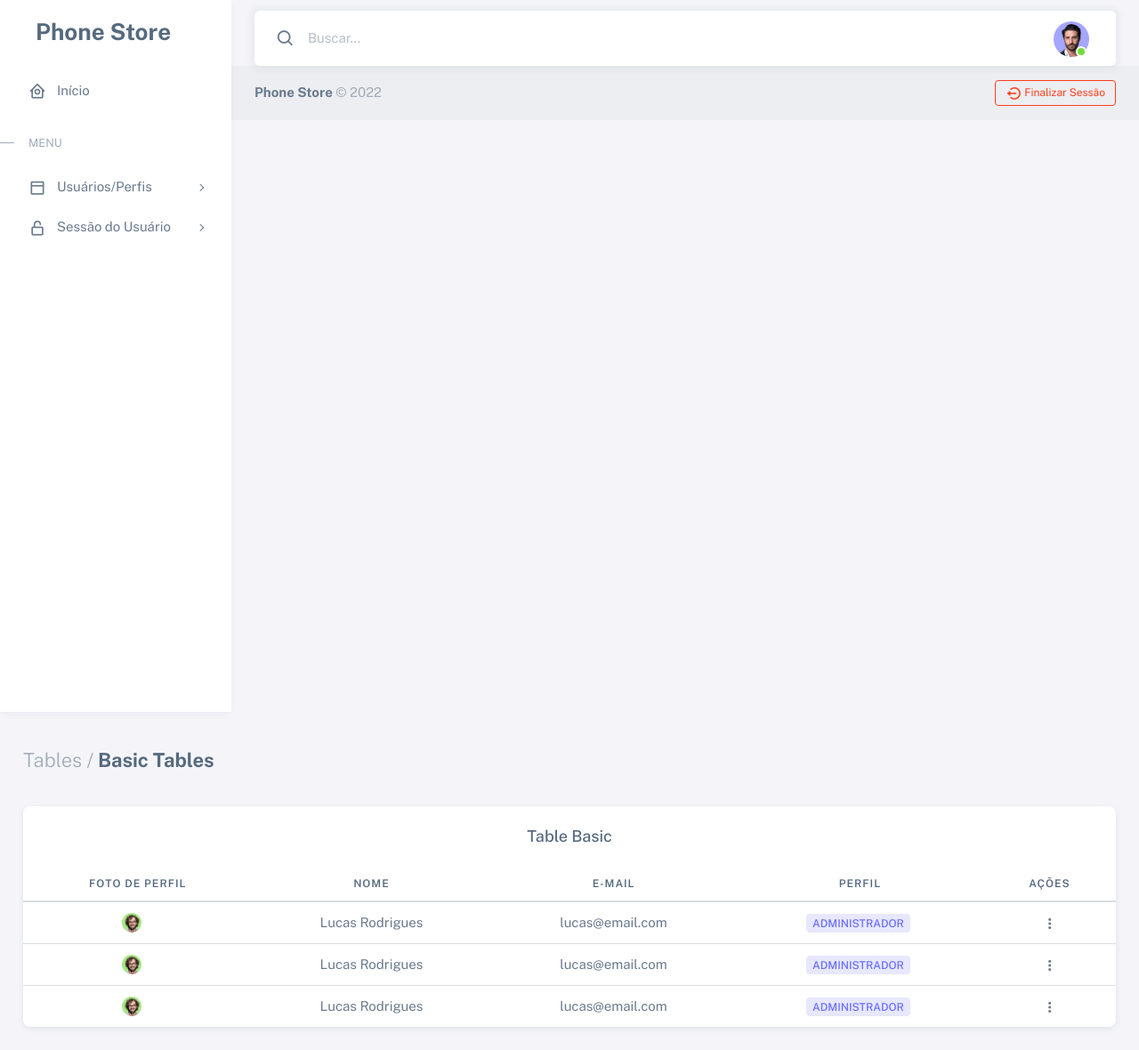
After one commit to CLucasrodrigues22/Phone-Store, a PHP site: template resources/views/users/index.phtml in a window 1280 px wide. The commit adds this page. Shown: the whole page at 89% size. Run offline with PHP 8.4, Linux system fonts and the light colour scheme; the template is opened without the code that fills it, so the values that code supplies are empty.

Commit message:
Implementando cadastro de usuários 0.4

```diff
--- a/resources/layouts/header.phtml
+++ b/resources/layouts/header.phtml
@@ -79,23 +79,23 @@
                         </a>
                         <ul class="menu-sub">
                             <li class="menu-item">
-                                <a href="/signin" class="menu-link">
+                                <a href="/listusers" class="menu-link">
+                                    <div data-i18n="listusers">Lista de Usuários</div>
+                                </a>
+                            </li>
+                            <li class="menu-item">
+                                <a href="/createusers" class="menu-link">
                                     <div data-i18n="newusers">Novo Usuário</div>
                                 </a>
                             </li>
                             <li class="menu-item">
                                 <a href="" class="menu-link">
-                                    <div data-i18n="allusers">Lista de Usuários</div>
+                                    <div data-i18n="profileslist">Lista de Perfis</div>
                                 </a>
                             </li>
                             <li class="menu-item">
                                 <a href="" class="menu-link">
                                     <div data-i18n="profiles">Novo Perfil</div>
-                                </a>
-                            </li>
-                            <li class="menu-item">
-                                <a href="" class="menu-link">
-                                    <div data-i18n="profileslist">Lista de Perfis</div>
                                 </a>
                             </li>
                         </ul>
@@ -198,7 +198,9 @@
                     </div>
                 </nav>
 
-                <!-- / Navbar -->
+            <div class="content-wrapper">
+
+
                 <?= $this->content() ?>
 
                 <!-- Footer -->
--- /dev/null
+++ b/resources/views/users/index.phtml
@@ -0,0 +1,96 @@
+<div class="container-xxl flex-grow-1 container-p-y">
+  <h4 class="fw-bold py-3 mb-4"><span class="text-muted fw-light">Tables /</span> Basic Tables</h4>
+
+  <!-- Basic Bootstrap Table -->
+  <div class="card text-center">
+    <h5 class="card-header">Table Basic</h5>
+    <div class="table-responsive text-nowrap">
+      <table class="table">
+        <thead>
+          <tr>
+            <th>Foto de perfil</th>
+            <th>Nome</th>
+            <th>E-mail</th>
+            <th>Perfil</th>
+            <th>Ações</th>
+          </tr>
+        </thead>
+        <tbody class="table-border-bottom-0">
+          <tr>
+            <td class="pl-2">
+              <ul class="list-unstyled users-list m-0 avatar-group d-flex" style="padding-left: 41%;padding-right: 41%;">
+                <li data-bs-toggle="tooltip" data-popup="tooltip-custom" data-bs-placement="top"
+                  class="avatar avatar-xs pull-up" title="Lucas Rodrigues">
+                  <img src="../assets/img/avatars/5.png" alt="Avatar" class="rounded-circle" />
+                </li>
+              </ul>
+            </td>
+            <td>Lucas Rodrigues</td>
+            <td>lucas@email.com</td>
+            <td><span class="badge bg-label-primary me-1">Administrador</span></td>
+            <td>
+              <div class="dropdown">
+                <button type="button" class="btn p-0 dropdown-toggle hide-arrow" data-bs-toggle="dropdown">
+                  <i class="bx bx-dots-vertical-rounded"></i>
+                </button>
+                <div class="dropdown-menu">
+                  <a class="dropdown-item" href="javascript:void(0);"><i class="bx bx-edit-alt me-1"></i>Editar</a>
+                  <a class="dropdown-item" href="javascript:void(0);"><i class="bx bx-trash me-1"></i>Deletar</a>
+                </div>
+              </div>
+            </td>
+          </tr>
+          <tr>
+            <td class="pl-2">
+              <ul class="list-unstyled users-list m-0 avatar-group d-flex" style="padding-left: 41%;padding-right: 41%;">
+                <li data-bs-toggle="tooltip" data-popup="tooltip-custom" data-bs-placement="top"
+                  class="avatar avatar-xs pull-up" title="Lucas Rodrigues">
+                  <img src="../assets/img/avatars/5.png" alt="Avatar" class="rounded-circle" />
+                </li>
+              </ul>
+            </td>
+            <td>Lucas Rodrigues</td>
+            <td>lucas@email.com</td>
+            <td><span class="badge bg-label-primary me-1">Administrador</span></td>
+            <td>
+              <div class="dropdown">
+                <button type="button" class="btn p-0 dropdown-toggle hide-arrow" data-bs-toggle="dropdown">
+                  <i class="bx bx-dots-vertical-rounded"></i>
+                </button>
+                <div class="dropdown-menu">
+                  <a class="dropdown-item" href="javascript:void(0);"><i class="bx bx-edit-alt me-1"></i>Editar</a>
+                  <a class="dropdown-item" href="javascript:void(0);"><i class="bx bx-trash me-1"></i>Deletar</a>
+                </div>
+              </div>
+            </td>
+          </tr>
+          <tr>
+            <td class="pl-2">
+              <ul class="list-unstyled users-list m-0 avatar-group d-flex" style="padding-left: 41%;padding-right: 41%;">
+                <li data-bs-toggle="tooltip" data-popup="tooltip-custom" data-bs-placement="top"
+                  class="avatar avatar-xs pull-up" title="Lucas Rodrigues">
+                  <img src="../assets/img/avatars/5.png" alt="Avatar" class="rounded-circle" />
+                </li>
+              </ul>
+            </td>
+            <td>Lucas Rodrigues</td>
+            <td>lucas@email.com</td>
+            <td><span class="badge bg-label-primary me-1">Administrador</span></td>
+            <td>
+              <div class="dropdown">
+                <button type="button" class="btn p-0 dropdown-toggle hide-arrow" data-bs-toggle="dropdown">
+                  <i class="bx bx-dots-vertical-rounded"></i>
+                </button>
+                <div class="dropdown-menu">
+                  <a class="dropdown-item" href="javascript:void(0);"><i class="bx bx-edit-alt me-1"></i>Editar</a>
+                  <a class="dropdown-item" href="javascript:void(0);"><i class="bx bx-trash me-1"></i>Deletar</a>
+                </div>
+              </div>
+            </td>
+          </tr>
+        </tbody>
+      </table>
+    </div>
+  </div>
+  <!--/ Basic Bootstrap Table -->
+</div>
```
Also changed, not shown: app/Controllers/UsersController.php (renamed from app/Controllers/SigninController.php, +27 -5 lines), app/Route.php (+15 -7 lines), resources/views/home/create.phtml (deleted, +0 -56 lines), resources/views/users/create.phtml (added, +48 -0 lines), 2 other files.
